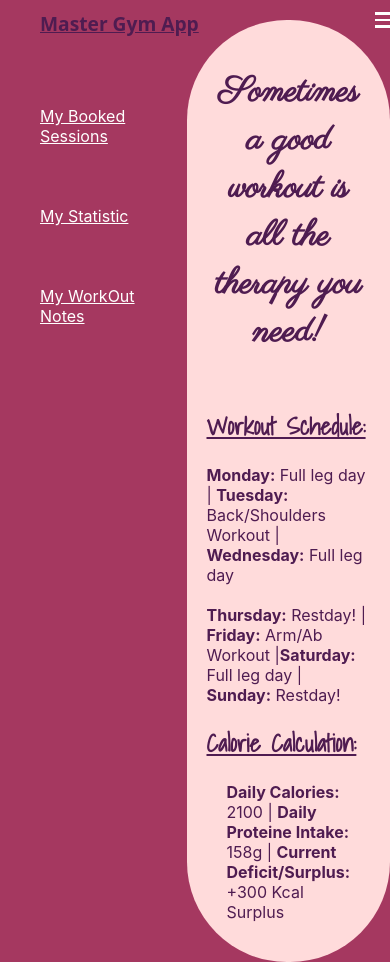
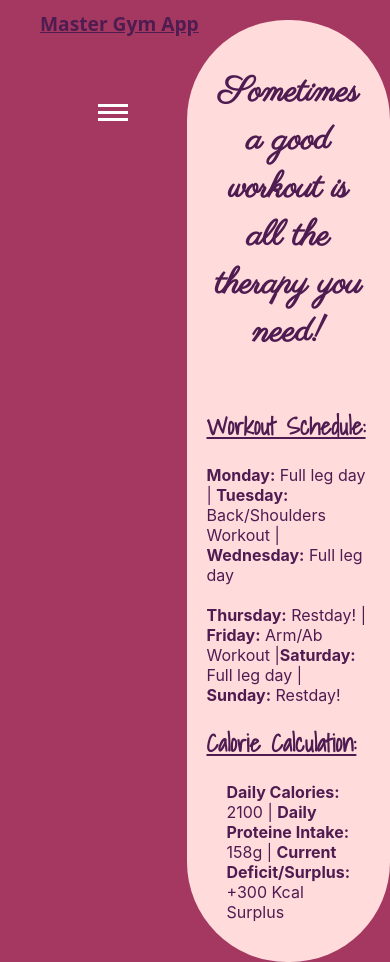
Before and after one commit to idasoderlund/React-App, a React (Create React App) app: page / in a window 390 px wide. Built offline with nearby package versions, Linux system fonts and the light colour scheme; a web font is replaced by a local one.

Commit message:
added hamburgermenu to sidebar for screens under 768px

```diff
--- a/src/NavBarComponent/NavBar.css
+++ b/src/NavBarComponent/NavBar.css
@@ -55,7 +55,7 @@
 .bar {
   height: 3px;
   background-color: #fff;
-  margin: 2px 0;
+  margin: 4px 0;
 }
 @media (min-width: 769px) {
   .nav-links {
@@ -72,6 +72,7 @@
     top: 60px;
     right: 10px;
     background-color: #a53860;
+    color: #fff;
     flex-direction: column;
     width: 150px;
     padding: 10px;
@@ -86,5 +87,6 @@
 
   .responsiveMenu {
     display: flex;
+    z-index: 100;
   }
 }
--- a/src/SideBarComponent/SideBar.css
+++ b/src/SideBarComponent/SideBar.css
@@ -5,6 +5,7 @@
   align-items: flex-start;
   justify-content: center;
   margin-top: 90px;
+  margin-left: 40px;
 }
 
 .sidebarlist {
@@ -13,6 +14,7 @@
   display: flex;
   flex-direction: column;
   margin-right: 10px;
+  display: none;
 }
 
 .sidebarlist a {
@@ -20,3 +22,61 @@
   color: #fff;
   text-decoration: underline;
 }
+
+.bar {
+  height: 3px;
+  background-color: #fff;
+  margin: 4px 0;
+}
+
+@media (min-width: 769px) {
+  .sidebarlist {
+    display: flex;
+    flex-direction: column;
+    position: static;
+    background-color: #a53860;
+    top: auto;
+    right: auto;
+    padding-right: 10px;
+    width: 100%;
+    padding: 0;
+    box-shadow: none;
+    border-radius: 0;
+  }
+
+  .responsiveMenu2 {
+    display: block;
+  }
+}
+
+@media (max-width: 768px) {
+  .sidebarlist {
+    position: absolute;
+    top: 60px;
+    right: 10px;
+    background-color: #a53860;
+    flex-direction: column;
+    width: 150px;
+    padding: 10px;
+    display: none;
+    border-radius: 4px;
+    box-shadow: 0 2px 8px rgba(0, 0, 0, 0.2);
+  }
+
+  .responsiveMenu2 {
+    display: block;
+    width: 30px;
+    height: 25px;
+    cursor: pointer;
+    margin: 10px;
+    z-index: 100;
+  }
+
+  .sidebarlist.open {
+    display: flex;
+  }
+}
+
+.responsiveMenu2 {
+  display: block;
+}
--- a/src/SideBarComponent/Sidebar.js
+++ b/src/SideBarComponent/Sidebar.js
@@ -1,9 +1,27 @@
 import React, { useState } from "react";
 
 function Sidebar() {
+  const [isMobileMenuOpen, setMobileMenuOpen] = useState(false);
+
+  const toggleMobileMenu = () => {
+    setMobileMenuOpen(!isMobileMenuOpen);
+  };
   return (
     <aside className="asidemenu">
-      <ul className="sidebarlist">
+      <div
+        className="responsiveMenu2"
+        onClick={toggleMobileMenu}
+        aria-label="toggle menu"
+        aria-expanded={isMobileMenuOpen}
+        role="button"
+      >
+        {/*Hamburgerstreck*/}
+        <div className="bar"></div>
+        <div className="bar"></div>
+        <div className="bar"></div>
+      </div>
+
+      <ul className={`sidebarlist ${isMobileMenuOpen ? "open" : ""}`}>
         <li>
           <a href="#bookedsessions">My Booked Sessions</a>
         </li>
```
